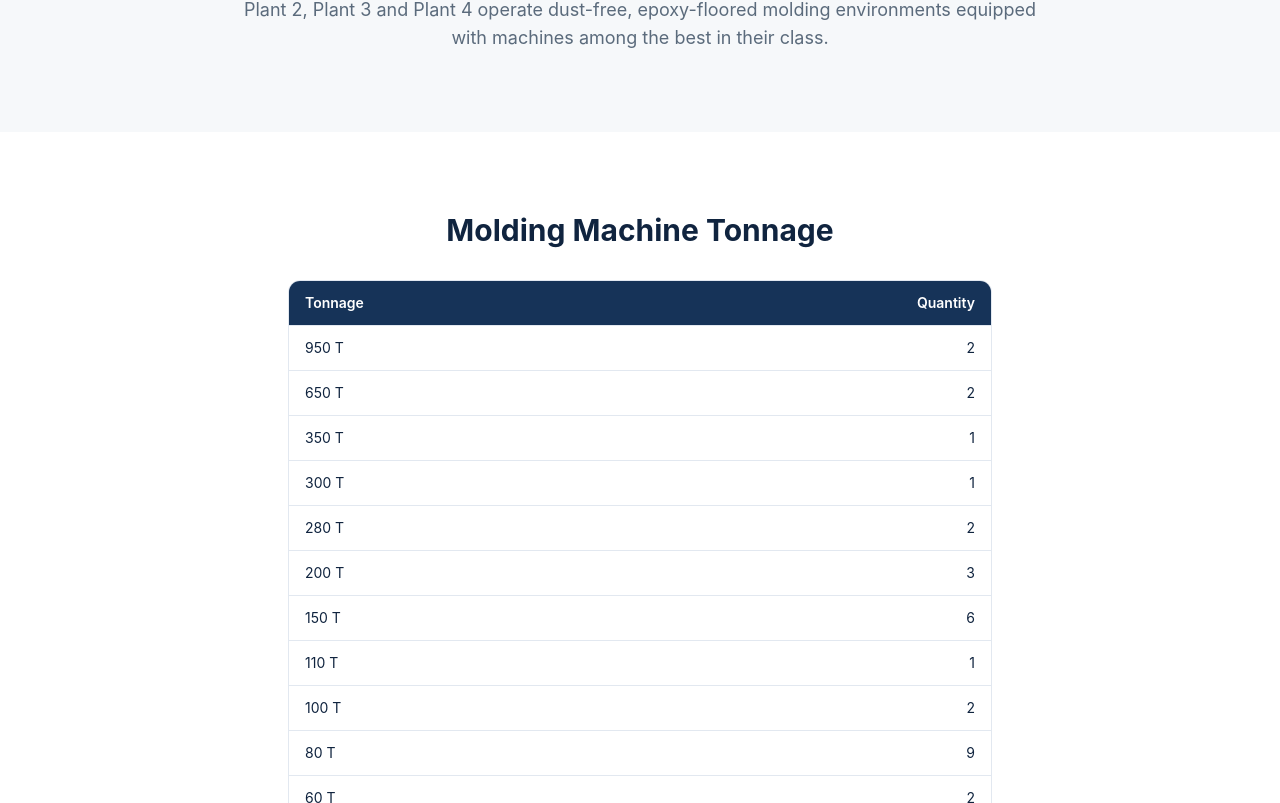
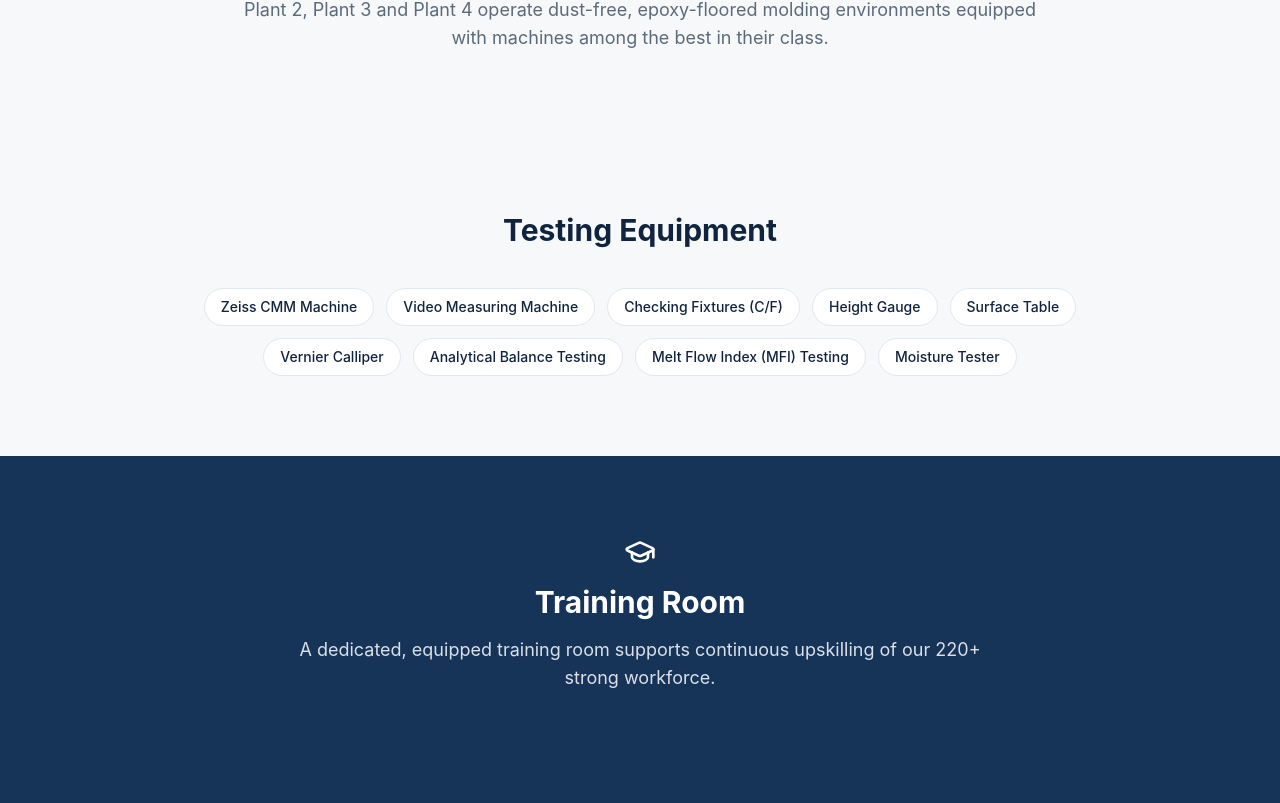
Before and after one commit to praveeng0611/finetech-website, a Next.js app: page /infrastructure in a window 1280 px wide. Shown: the part 837-1640 px from the top of the page. Built offline with nearby package versions, Linux system fonts and the light colour scheme.

Commit message:
Remove turnover stat from homepage and tonnage table from infrastructure page
Drops the ₹580M FY25-26 turnover figure from the homepage stats grid and
certified-quality subtitle (EN/DE/FR), and removes the Molding Machine
Tonnage table/section from the infrastructure page per owner request.

```diff
--- a/app/infrastructure/page.tsx
+++ b/app/infrastructure/page.tsx
@@ -39,34 +39,6 @@ export default function InfrastructurePage() {
         </div>
       </section>
 
-      {/* Machine table */}
-      <section className="py-16 lg:py-20 bg-themed">
-        <div className="mx-auto max-w-3xl px-4 sm:px-6 lg:px-8">
-          <h2 className="text-2xl sm:text-3xl font-bold text-themed mb-8 text-center">{i18nfra.machineTableTitle}</h2>
-          <div className="overflow-hidden rounded-xl border border-themed">
-            <table className="w-full text-sm">
-              <thead className="bg-primary-themed text-white">
-                <tr>
-                  <th className="px-4 py-3 text-left font-semibold">Tonnage</th>
-                  <th className="px-4 py-3 text-right font-semibold">Quantity</th>
-                </tr>
-              </thead>
-              <tbody>
-                {i18nfra.machineTable.map((row, idx) => (
-                  <tr
-                    key={idx}
-                    className={`border-t border-themed ${row.tonnage === 'Total' ? 'bg-elevated-themed font-bold' : 'bg-card-themed'}`}
-                  >
-                    <td className="px-4 py-3 text-themed">{row.tonnage}</td>
-                    <td className="px-4 py-3 text-right text-themed">{row.qty}</td>
-                  </tr>
-                ))}
-              </tbody>
-            </table>
-          </div>
-        </div>
-      </section>
-
       {/* Testing equipment */}
       <section className="py-16 lg:py-20 bg-elevated-themed">
         <div className="mx-auto max-w-5xl px-4 sm:px-6 lg:px-8">
--- a/messages/de.ts
+++ b/messages/de.ts
@@ -36,7 +36,7 @@ const de: Messages = {
         kicker: 'IATF 16949 · ISO 9001 · ISO 14001 · ISO 45001 · SQ Mark',
         title: 'Zertifizierte Qualität. Bewährt im großen Maßstab.',
         subtitle:
-          '580 Millionen ₹ Umsatz im Geschäftsjahr 25-26, über 400 produzierte Werkzeuge, 220+ Mitarbeiter — im Einsatz für Hyundai, KIA, Renault-Nissan, Toyota, Mahindra, Tata und MG über vertrauenswürdige Tier-1-Partner.',
+          'Über 400 produzierte Werkzeuge, 220+ Mitarbeiter — im Einsatz für Hyundai, KIA, Renault-Nissan, Toyota, Mahindra, Tata und MG über vertrauenswürdige Tier-1-Partner.',
       },
       {
         kicker: 'Sonnendächer · Sonnenblenden · HVAC-Bedienfelder · Türfensterheber',
--- a/messages/en.ts
+++ b/messages/en.ts
@@ -34,7 +34,7 @@ const en = {
         kicker: 'IATF 16949 · ISO 9001 · ISO 14001 · ISO 45001 · SQ Mark',
         title: 'Certified Quality. Proven at Scale.',
         subtitle:
-          '₹580 million turnover in FY25-26, 400+ molds produced, 220+ employees — serving Hyundai, KIA, Renault-Nissan, Toyota, Mahindra, Tata and MG through trusted Tier-1 partners.',
+          '400+ molds produced, 220+ employees — serving Hyundai, KIA, Renault-Nissan, Toyota, Mahindra, Tata and MG through trusted Tier-1 partners.',
       },
       {
         kicker: 'Sunroofs · Sun Visors · HVAC Panels · Door Window Regulators',
@@ -48,7 +48,6 @@ const en = {
       'Finetech Enterprises provides single-shop solutions for car interior and exterior parts — spanning mold design, injection molding, and secondary processes on engineering plastic parts used across the automotive industry. Founded in 2004 with a 100 sq.ft EDM spark erosion job-work unit, we have grown into a three-unit manufacturing group across Chennai with an in-house tool room, two injection molding plants, and a dedicated quality and testing infrastructure.',
     statsTitle: 'Finetech In Short',
     stats: [
-      { value: '₹580M', label: 'Turnover, FY25-26' },
       { value: '36+', label: 'Injection Molding Machines, up to 950T' },
       { value: '400+', label: 'Molds Produced' },
       { value: '220+', label: 'Employees' },
--- a/messages/fr.ts
+++ b/messages/fr.ts
@@ -36,7 +36,7 @@ const fr: Messages = {
         kicker: 'IATF 16949 · ISO 9001 · ISO 14001 · ISO 45001 · SQ Mark',
         title: 'Une qualité certifiée. Une performance prouvée à grande échelle.',
         subtitle:
-          '580 millions ₹ de chiffre d’affaires sur l’exercice 25-26, plus de 400 moules produits, plus de 220 employés — au service de Hyundai, KIA, Renault-Nissan, Toyota, Mahindra, Tata et MG via des partenaires de rang 1 de confiance.',
+          'Plus de 400 moules produits, plus de 220 employés — au service de Hyundai, KIA, Renault-Nissan, Toyota, Mahindra, Tata et MG via des partenaires de rang 1 de confiance.',
       },
       {
         kicker: 'Toits ouvrants · Pare-soleil · Panneaux HVAC · Lève-vitres',
@@ -50,7 +50,6 @@ const fr: Messages = {
       'Finetech Enterprises propose des solutions intégrées pour les pièces intérieures et extérieures automobiles — couvrant la conception d’outillage, le moulage par injection et les procédés secondaires sur pièces plastiques techniques utilisées dans l’industrie automobile. Fondée en 2004 dans un atelier d’environ 9,3 m² dédié à l’électroérosion, l’entreprise est devenue un groupe de trois sites de production à Chennai, doté d’un atelier d’outillage interne, de deux usines de moulage par injection et d’une infrastructure dédiée de qualité et d’essais.',
     statsTitle: 'Finetech en bref',
     stats: [
-      { value: '580 M ₹', label: 'Chiffre d’affaires, exercice 25-26' },
       { value: '36+', label: 'Presses à injecter, jusqu’à 950T' },
       { value: '400+', label: 'Moules produits' },
       { value: '220+', label: 'Employés' },
```
